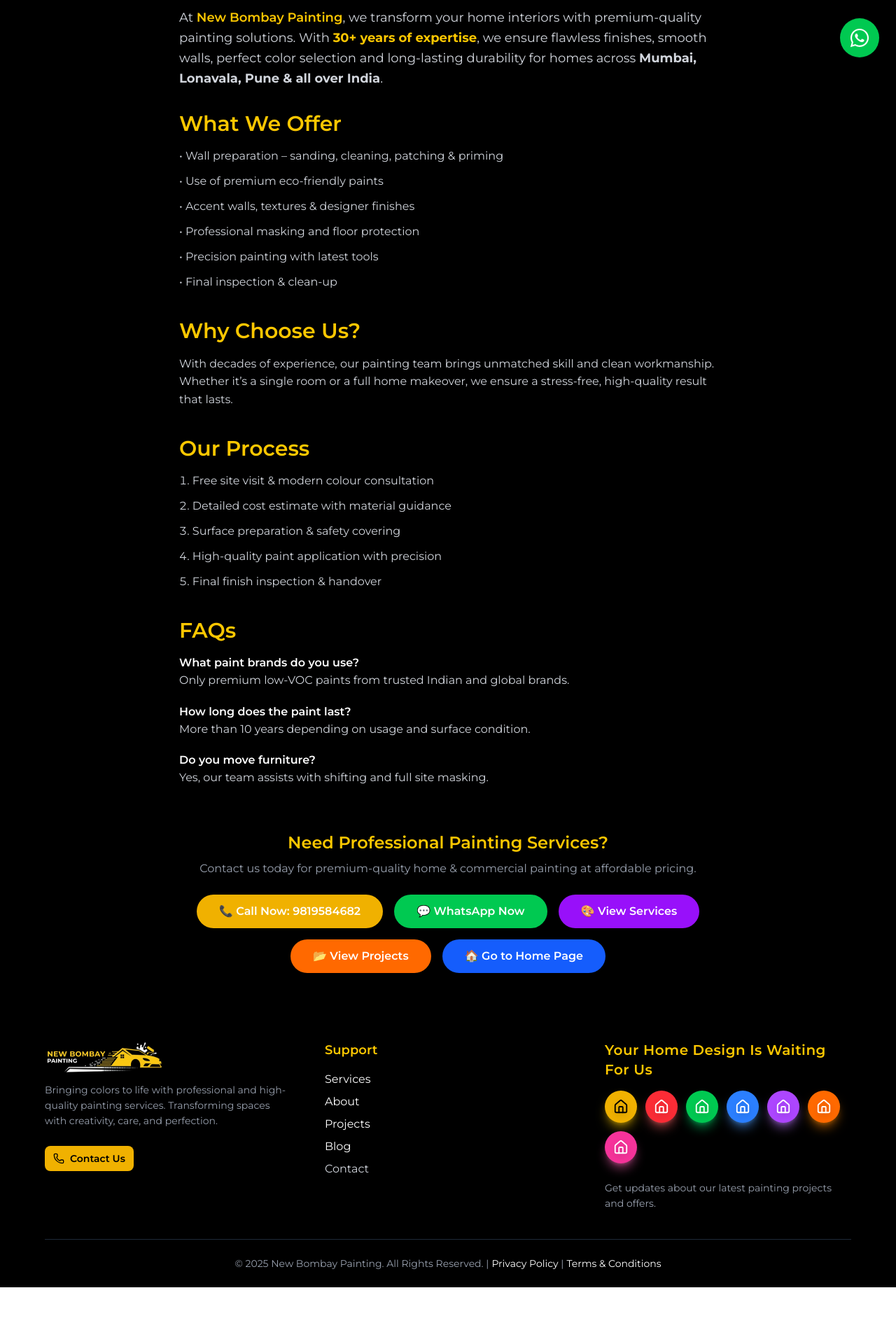
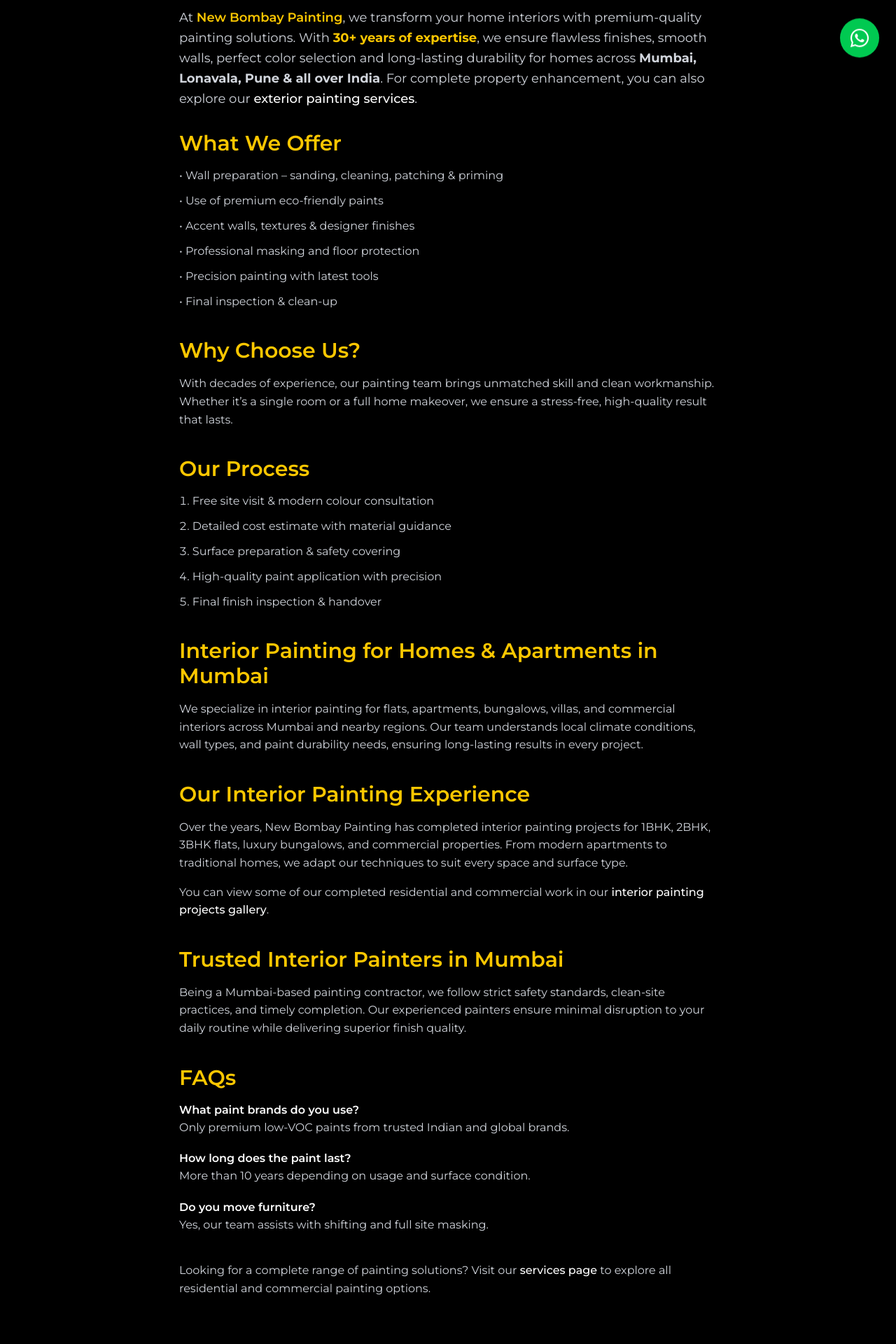
Before and after one commit to Ahil-Waseem/New-Bombay-Painting, a React (Vite) app: page /interior-painting in a window 1280 px wide. Shown: the part 680-2600 px from the top of the page at 70% size. Before the commit the page ends 2519 px from the top, so only its background shows below. Built offline with nearby package versions, Linux system fonts and the light colour scheme.

Commit message:
added internal links in blog and home page

```diff
--- a/src/components/AnimatedHeroBanner.jsx
+++ b/src/components/AnimatedHeroBanner.jsx
@@ -56,8 +56,17 @@
 
           <p className="text-lg text-gray-400 max-w-lg lg:max-w-none mx-auto lg:mx-0">
             At New Bombay Painting, we redefine walls with precision and artistry.
-            Whether it’s an elegant living room, a textured wall, or a full exterior revamp—our work speaks of quality that lasts.
+            Whether it’s an elegant living room, a textured wall, or a full exterior revamp,
+            explore our{" "}
+            <a
+              href="/services"
+              className="text-yellow-400 underline hover:text-yellow-300 font-medium"
+            >
+              professional painting services
+            </a>{" "}
+            designed to deliver quality that lasts.
           </p>
+
 
           <div className="mt-8">
             <button
--- a/src/components/FAQSection.jsx
+++ b/src/components/FAQSection.jsx
@@ -227,6 +227,24 @@
             </div>
 
           </div>
+          {/* Soft internal links for SEO (FAQ follow-up) */}
+          <p className="text-gray-400 text-center mt-12 max-w-3xl mx-auto">
+            Looking for more details about our work? Explore our{" "}
+            <a
+              href="/services"
+              className="text-yellow-400 underline hover:text-yellow-300 font-medium"
+            >
+              complete range of painting services
+            </a>{" "}
+            or take a look at our{" "}
+            <a
+              href="/projects"
+              className="text-yellow-400 underline hover:text-yellow-300 font-medium"
+            >
+              recently completed painting projects
+            </a>.
+          </p>
+
         </div>
       </section>
     </>
--- a/src/pages/ExteriorPainting.jsx
+++ b/src/pages/ExteriorPainting.jsx
@@ -99,8 +99,16 @@
               <span className="font-bold text-yellow-400">weatherproof painting solutions</span>.
               Whether it's a home, bungalow, society, or commercial building, our team ensures
               long-lasting durability, crack-free walls, and premium waterproof coating across{" "}
-              <strong>Mumbai, Navi Mumbai, Pune, Lonavala & nearby cities</strong>.
+              <strong>Mumbai, Navi Mumbai, Pune, Lonavala & nearby cities</strong>. For complete
+              indoor upgrades, you can also explore our{" "}
+              <a
+                href="/interior-painting"
+                className="text-yellow-400 underline hover:text-yellow-300 font-medium"
+              >
+                interior painting services
+              </a>.
             </p>
+
 
             {/* What We Offer */}
             <h2 className="text-3xl font-bold text-yellow-400 mb-4">What We Offer</h2>
@@ -145,6 +153,16 @@
               ⭐ <strong>Note:</strong> Final price varies according to the brand of paint, coating type, and wall repair depth.
               Contact us for a free site inspection & accurate estimate.
             </p>
+            <p className="text-gray-300 mt-6">
+              To understand the finish quality and durability, explore our{" "}
+              <a
+                href="/projects"
+                className="text-yellow-400 underline hover:text-yellow-300 font-medium"
+              >
+                completed exterior painting projects
+              </a>.
+            </p>
+
 
             {/* Our Process */}
             <h2 className="text-3xl font-bold text-yellow-400 mt-10 mb-4">Our Process</h2>
@@ -155,6 +173,19 @@
               <li>High-quality exterior paint application using modern tools</li>
               <li>Final protection coat + inspection + clean-up</li>
             </ol>
+
+            <h2 className="text-3xl font-bold text-yellow-400 mt-10 mb-4">Exterior Painting for All Types of Buildings</h2>
+            <p className="text-gray-300 leading-relaxed">
+              Our exterior painting services are suitable for residential buildings, housing societies, villas, bungalows, commercial complexes, schools, hotels, and office buildings. We understand that each structure faces different exposure to weather, moisture, and pollution, and we customize our materials and techniques accordingly to ensure maximum protection and visual appeal.
+            </p>
+            <h2 className="text-3xl font-bold text-yellow-400 mt-10 mb-4">Exterior Painting Designed for Indian Weather Conditions</h2>
+            <p className="text-gray-300 leading-relaxed">
+              Mumbai and surrounding regions experience heavy rainfall, humidity, and strong sunlight. Our exterior painting systems are designed to withstand these conditions by using weather-resistant coatings, waterproof primers, and UV-protective paints that help prevent peeling, fading, and surface damage over time.
+            </p>
+            <h2 className="text-3xl font-bold text-yellow-400 mt-10 mb-4">Experienced Exterior Painting Contractors</h2>
+            <p className="text-gray-300 leading-relaxed">
+              With over 30 years of hands-on experience, New Bombay Painting has successfully completed exterior painting projects of varying sizes and complexities. Our trained painters follow safety guidelines, quality checks, and systematic execution to deliver consistent and reliable results on every project.
+            </p>
 
             {/* FAQs */}
             <h2 className="text-3xl font-bold text-yellow-400 mt-10 mb-4">FAQs</h2>
--- a/src/pages/InteriorPainting.jsx
+++ b/src/pages/InteriorPainting.jsx
@@ -56,8 +56,16 @@
                         <span className="font-bold text-yellow-400">30+ years of expertise</span>
                         , we ensure flawless finishes, smooth walls, perfect color
                         selection and long-lasting durability for homes across{" "}
-                        <strong>Mumbai, Lonavala, Pune & all over India</strong>.
+                        <strong>Mumbai, Lonavala, Pune & all over India</strong>. For complete
+                        property enhancement, you can also explore our{" "}
+                        <a
+                            href="/exterior-painting"
+                            className="text-yellow-400 underline hover:text-yellow-300 font-medium"
+                        >
+                            exterior painting services
+                        </a>.
                     </p>
+
 
                     {/* What We Offer */}
                     <h2 className="text-3xl font-bold text-yellow-400 mb-4">
@@ -94,6 +102,29 @@
                         <li>Final finish inspection & handover</li>
                     </ol>
 
+                    <h2 className="text-3xl font-bold text-yellow-400 mt-10 mb-4">Interior Painting for Homes & Apartments in Mumbai</h2>
+                    <p className="text-gray-300 leading-relaxed">
+                        We specialize in interior painting for flats, apartments, bungalows, villas, and commercial interiors across Mumbai and nearby regions. Our team understands local climate conditions, wall types, and paint durability needs, ensuring long-lasting results in every project.
+                    </p>
+                    <h2 className="text-3xl font-bold text-yellow-400 mt-10 mb-4">Our Interior Painting Experience</h2>
+                    <p className="text-gray-300 leading-relaxed">
+                        Over the years, New Bombay Painting has completed interior painting projects for 1BHK, 2BHK, 3BHK flats, luxury bungalows, and commercial properties. From modern apartments to traditional homes, we adapt our techniques to suit every space and surface type.
+                    </p>
+                    <p className="text-gray-300 mt-4">
+                        You can view some of our completed residential and commercial work in our{" "}
+                        <a
+                            href="/projects"
+                            className="text-yellow-400 underline hover:text-yellow-300 font-medium"
+                        >
+                            interior painting projects gallery
+                        </a>.
+                    </p>
+
+                    <h2 className="text-3xl font-bold text-yellow-400 mt-10 mb-4">Trusted Interior Painters in Mumbai</h2>
+                    <p className="text-gray-300 leading-relaxed">
+                        Being a Mumbai-based painting contractor, we follow strict safety standards, clean-site practices, and timely completion. Our experienced painters ensure minimal disruption to your daily routine while delivering superior finish quality.
+                    </p>
+
                     {/* FAQs */}
                     <h2 className="text-3xl font-bold text-yellow-400 mt-10 mb-4">FAQs</h2>
                     <div className="space-y-5">
@@ -116,6 +147,17 @@
                             </p>
                         </div>
                     </div>
+                    <p className="text-gray-300 mt-10">
+                        Looking for a complete range of painting solutions? Visit our{" "}
+                        <a
+                            href="/services"
+                            className="text-yellow-400 underline hover:text-yellow-300 font-medium"
+                        >
+                            services page
+                        </a>{" "}
+                        to explore all residential and commercial painting options.
+                    </p>
+
 
 {/* Bottom CTA */}
                     <div className="max-w-5xl mx-auto px-5 mt-16 text-center">
```
